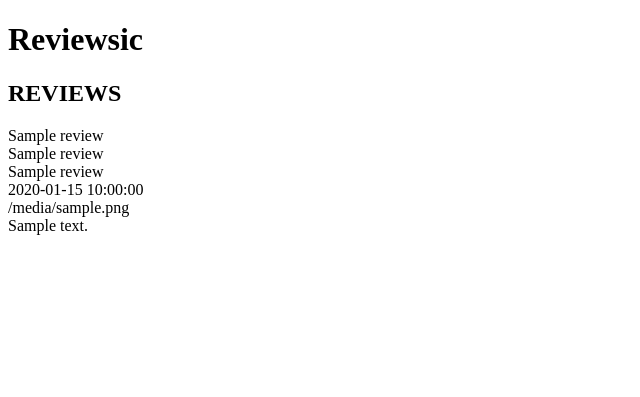
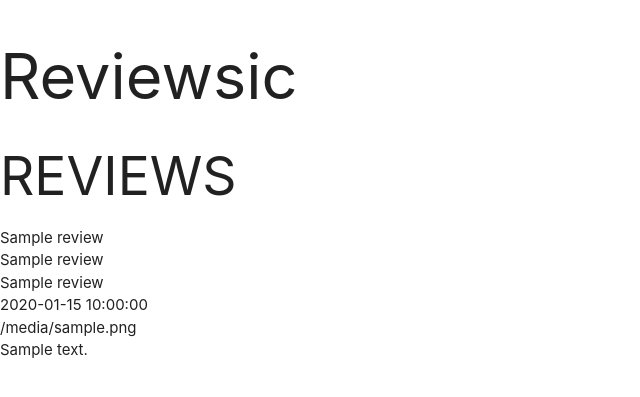
Before and after one commit to Code-Institute-Submissions/Reviewsic, a Flask app: page / in a window 1280 px wide. Shown: the top 397 px of the page, without its empty margins (0-640 px from the left). Run offline with Flask 2, Linux system fonts and the light colour scheme; a database or web service that is not in the repository returns one stand-in record (values such as "Sample title"); some libraries are stand-ins or nearby versions.

Commit message:
Add materialize and static files

```diff
--- /dev/null
+++ b/static/css/style.css
@@ -0,0 +1 @@
+@import url('https://fonts.googleapis.com/css?family=Permanent Marker:100,200,300,400,500,600,700|Roboto:100,200,300,400,500,600,700');
--- a/templates/base.html
+++ b/templates/base.html
@@ -3,13 +3,25 @@
 <head>
     <meta charset="UTF-8">
     <meta name="viewport" content="width=device-width, initial-scale=1.0">
+    <link rel="stylesheet" href="https://cdnjs.cloudflare.com/ajax/libs/font-awesome/5.15.1/css/all.min.css"
+    integrity="sha512-+4zCK9k+qNFUR5X+cKL9EIR+ZOhtIloNl9GIKS57V1MyNsYpYcUrUeQc9vNfzsWfV28IaLL3i96P9sdNyeRssA==" crossorigin="anonymous" type="text/css"/>
+     <link rel="stylesheet" href="https://cdnjs.cloudflare.com/ajax/libs/materialize/1.0.0/css/materialize.min.css" type="text/css">
+     <link rel="stylesheet" href="{{ url_for('static', filename='css/style.css')}}" type="text/css">
+     {% block styles %}
+     {% endblock %}
     <title>Reviewsic</title>
 </head>
 <body>
 
-    <h1>Reviewsic</h1>
+    <h1 class="header">Reviewsic</h1>
     {% block content %}
     {% endblock %}
 
+    <script src="https://code.jquery.com/jquery-3.5.1.min.js"
+    integrity="sha256-9/aliU8dGd2tb6OSsuzixeV4y/faTqgFtohetphbbj0=" crossorigin="anonymous"></script>
+    <script src="https://cdnjs.cloudflare.com/ajax/libs/materialize/1.0.0/js/materialize.min.js"></script>
+    <script src="{{ url_for('static', filename='js/script.js')}}"></script>
+    {% block scripts %}
+    {% endblock %}
 </body>
 </html>
```
Also changed, not shown: static/js/script.js (added).
